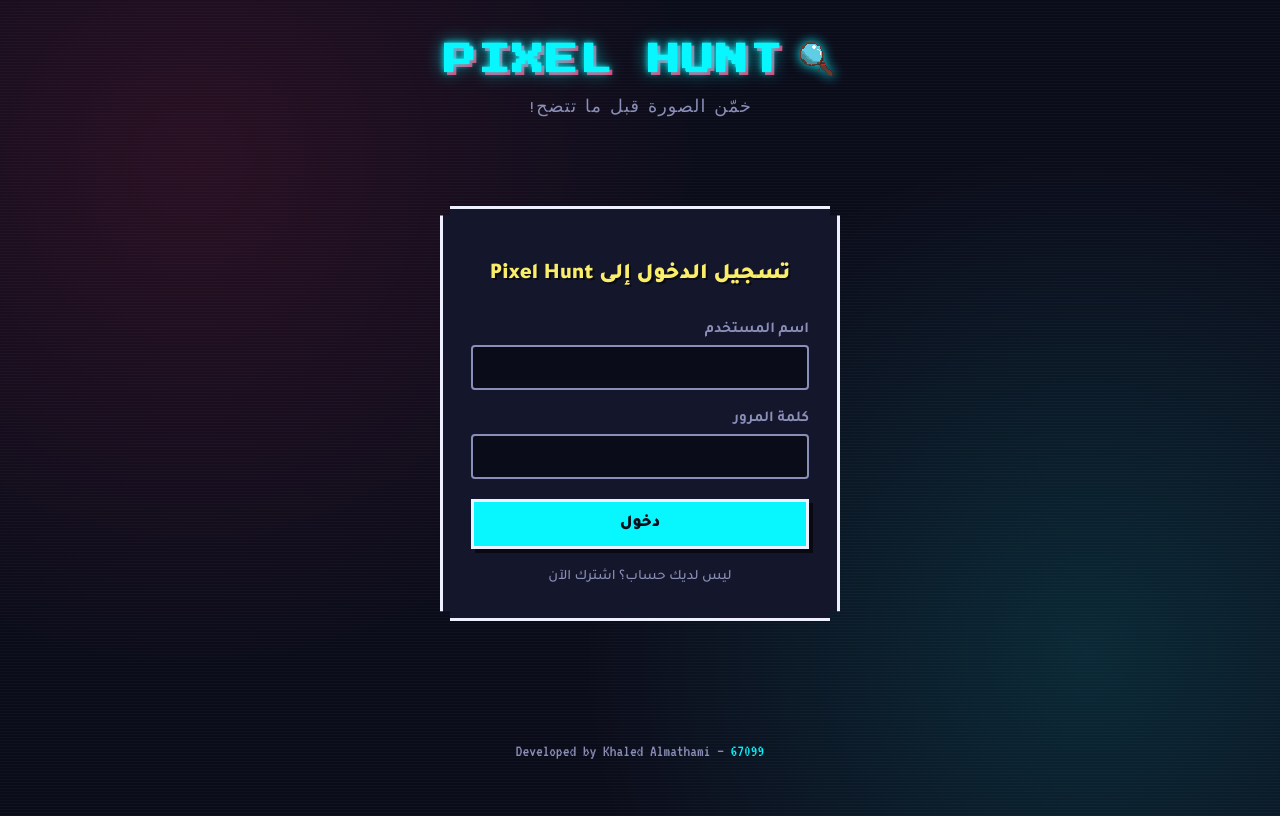
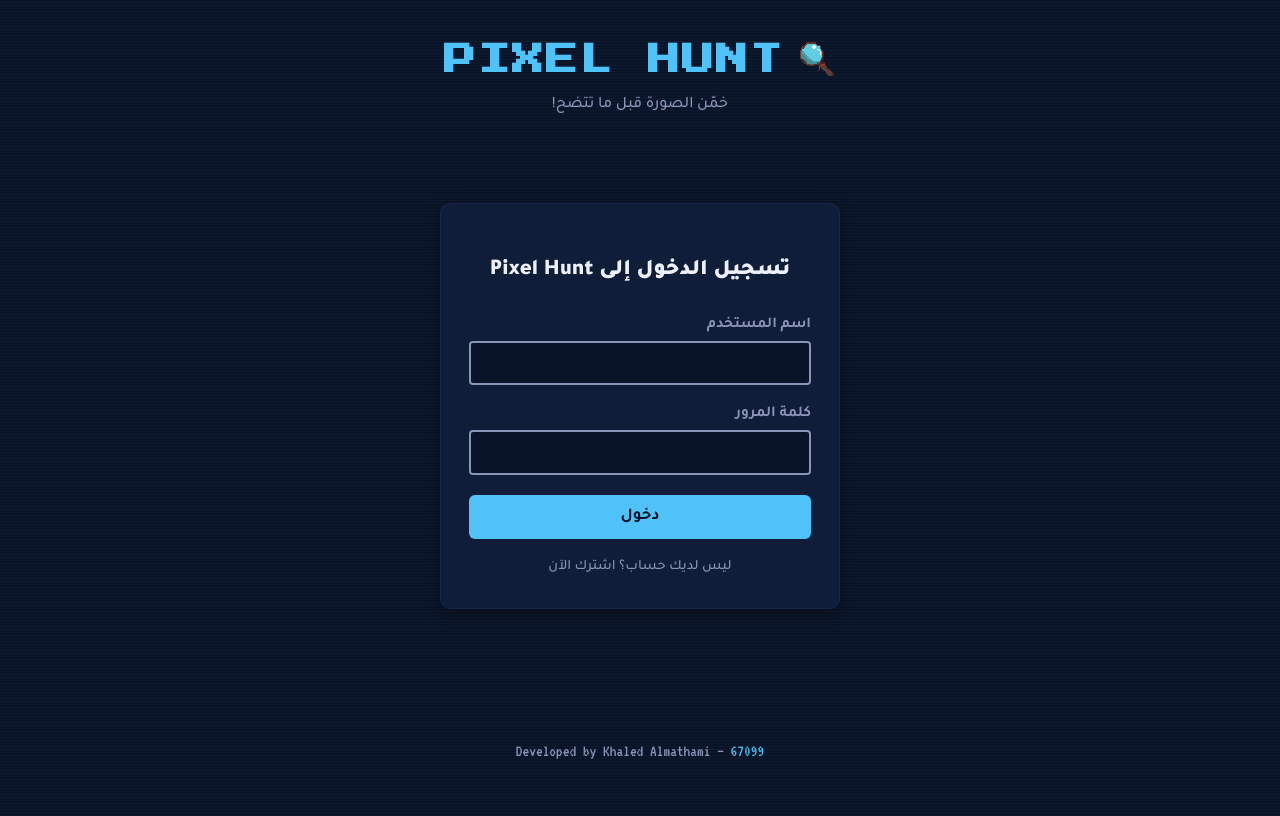
Before and after one commit to 67099/Pixelation, a website: page styles/index.html in a window 1280 px wide. Drawn offline with nearby package versions, Linux system fonts and the light colour scheme.

Commit message:
Simplify login and shared UI styling
Dark blue background instead of near black, kept the scanline texture.
Dropped the mixed neon color palette down to one accent color, removed
the glow text shadows, the pixel corner clip path on panels, and the
chunky offset button shadows.

```diff
--- a/styles/main.css
+++ b/styles/main.css
@@ -1,15 +1,15 @@
 @import url('https://fonts.googleapis.com/css2?family=Press+Start+2P&family=Tajawal:wght@500;700;900&family=VT323&display=swap');
 
 :root {
-    --bg-void: #0b0c1a;
-    --bg-panel: #14162b;
-    --bg-panel-raised: #1c1f3d;
+    --bg-void: #0a1428;
+    --bg-panel: #101d38;
+    --bg-panel-raised: #16264a;
     --neon-pink: #ff2e63;
-    --neon-cyan: #08f7fe;
+    --neon-cyan: #4fc3f7;
     --neon-gold: #f9ed69;
     --neon-green: #39ff88;
     --ink: #eef0ff;
-    --ink-dim: #8b8fb8;
+    --ink-dim: #8b93b8;
     --pixel-corner: 10px;
 }
 
@@ -20,8 +20,6 @@
 body {
     background: var(--bg-void);
     background-image:
-        radial-gradient(circle at 15% 20%, rgba(255, 46, 99, 0.12), transparent 40%),
-        radial-gradient(circle at 85% 80%, rgba(8, 247, 254, 0.12), transparent 40%),
         repeating-linear-gradient(0deg, rgba(255, 255, 255, 0.025) 0px, rgba(255, 255, 255, 0.025) 1px, transparent 1px, transparent 3px);
     font-family: 'Tajawal', sans-serif;
     color: var(--ink);
@@ -55,48 +53,29 @@ main {
     font-size: clamp(1.1rem, 4vw, 2rem);
     letter-spacing: 2px;
     color: var(--neon-cyan);
-    text-shadow:
-        0 0 6px var(--neon-cyan),
-        0 0 18px rgba(8, 247, 254, 0.6),
-        3px 3px 0 var(--neon-pink);
     margin: 0;
-    animation: flicker 4s infinite;
 }
 
 .site-header .logo img {
     width: 40px;
     height: 40px;
     image-rendering: pixelated;
-    filter: drop-shadow(0 0 6px var(--neon-cyan));
 }
 
 .site-header .tagline {
-    font-family: 'VT323', monospace;
+    font-family: 'Tajawal', sans-serif;
     color: var(--ink-dim);
-    font-size: 1.1rem;
-    letter-spacing: 1px;
+    font-size: 1rem;
     margin-top: 0.5rem;
-}
-
-@keyframes flicker {
-    0%, 96%, 100% { opacity: 1; }
-    97% { opacity: 0.82; }
-    98% { opacity: 1; }
-    99% { opacity: 0.9; }
 }
 
 /* ---------- pixel panel (shared chunky retro card) ---------- */
 
 .pixel-panel {
     background: var(--bg-panel);
-    border: 3px solid var(--ink);
-    clip-path: polygon(
-        0 var(--pixel-corner), var(--pixel-corner) var(--pixel-corner), var(--pixel-corner) 0,
-        calc(100% - var(--pixel-corner)) 0, calc(100% - var(--pixel-corner)) var(--pixel-corner), 100% var(--pixel-corner),
-        100% calc(100% - var(--pixel-corner)), calc(100% - var(--pixel-corner)) calc(100% - var(--pixel-corner)), calc(100% - var(--pixel-corner)) 100%,
-        var(--pixel-corner) 100%, var(--pixel-corner) calc(100% - var(--pixel-corner)), 0 calc(100% - var(--pixel-corner))
-    );
-    box-shadow: 6px 6px 0 rgba(0, 0, 0, 0.6);
+    border: 1px solid var(--bg-panel-raised);
+    border-radius: 10px;
+    box-shadow: 0 4px 16px rgba(0, 0, 0, 0.35);
 }
 
 .site-footer {
@@ -133,8 +112,7 @@ main {
     font-size: 1.4rem;
     line-height: 1.5;
     text-align: center;
-    color: var(--neon-gold);
-    text-shadow: 2px 2px 0 rgba(0, 0, 0, 0.5);
+    color: var(--ink);
     margin-bottom: 1.75rem;
 }
 
@@ -173,23 +151,22 @@ main {
     width: 100%;
     background: var(--neon-cyan);
     color: var(--bg-void);
-    border: 3px solid var(--ink);
+    border: none;
+    border-radius: 6px;
     padding: 0.75rem 1rem;
     font-family: 'Tajawal', sans-serif;
-    font-weight: 900;
+    font-weight: 700;
     font-size: 1.05rem;
     cursor: pointer;
-    box-shadow: 4px 4px 0 rgba(0, 0, 0, 0.6);
-    transition: transform 0.08s, box-shadow 0.08s, background 0.15s;
+    transition: background 0.15s;
 }
 
 .pixel-btn:hover {
-    background: var(--neon-gold);
+    background: #7cd3fb;
 }
 
 .pixel-btn:active {
-    transform: translate(4px, 4px);
-    box-shadow: none;
+    background: #3aa9dd;
 }
 
 .pixel-btn.pixel-btn-alt {
```
